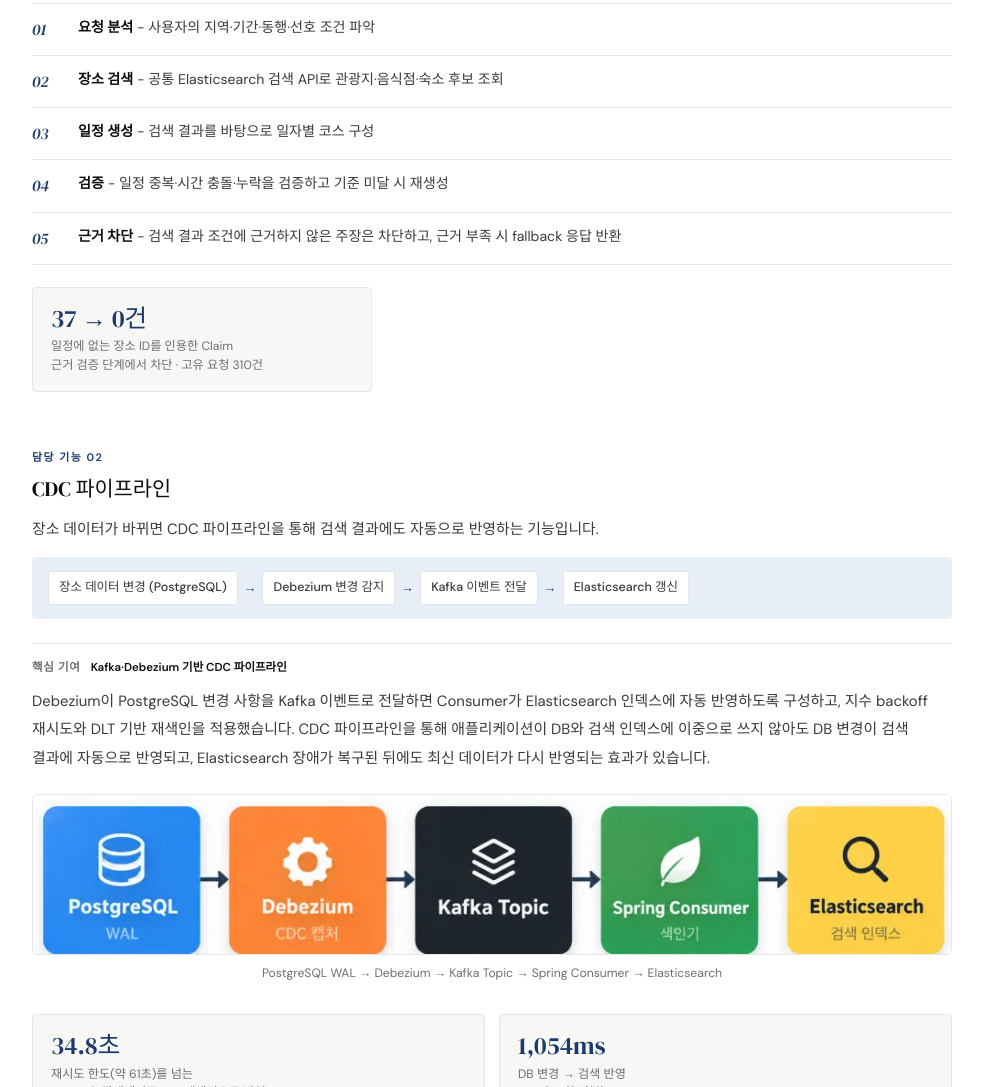
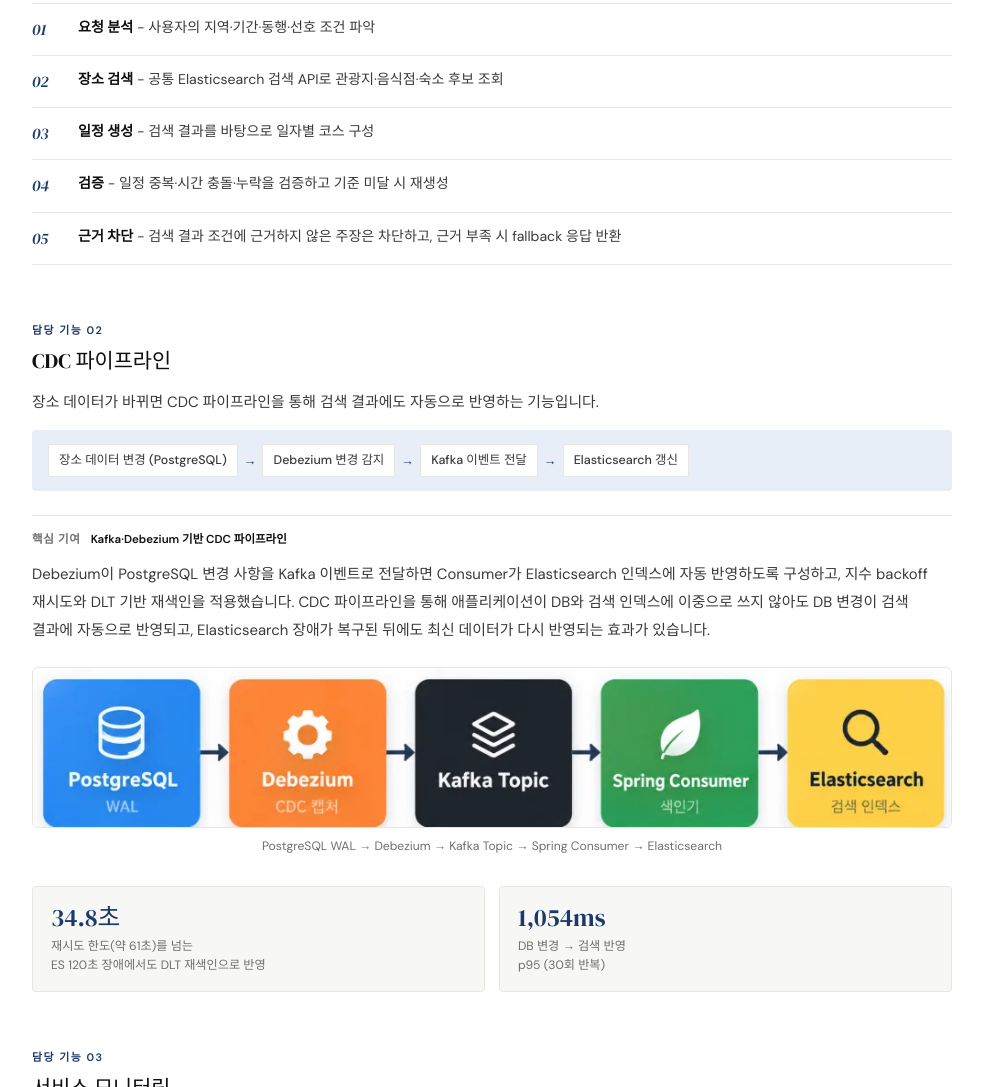
Before and after one commit to Bakhyoungwoo/Bakhyoungwoo.github.io, a plain HTML site: page gangwon.html in a window 1280 px wide. Shown: the part 3126-4213 px from the top of the page, without its empty margins (148-1131 px from the left). Drawn offline with Linux system fonts and the light colour scheme.

Commit message:
feat: update portfoilo

```diff
--- a/gangwon.html
+++ b/gangwon.html
@@ -82,7 +82,6 @@
     <div class="contrib-label">핵심 기여<span>LangGraph 기반 여행 코스 생성·근거 검증</span></div>
     <p class="body-text">요청 분석부터 검증까지 이어지는 파이프라인을 Spring Boot - FastAPI로 연동하고, 관광지·음식점·숙소 Agent가 모두 공통 Elasticsearch 검색 API를 사용하도록 통합했습니다.</p>
     <div class="flow-steps"><div class="flow-step"><div class="flow-num">01</div><div class="flow-text"><strong>요청 분석</strong> - 사용자의 지역·기간·동행·선호 조건 파악</div></div><div class="flow-step"><div class="flow-num">02</div><div class="flow-text"><strong>장소 검색</strong> - 공통 Elasticsearch 검색 API로 관광지·음식점·숙소 후보 조회</div></div><div class="flow-step"><div class="flow-num">03</div><div class="flow-text"><strong>일정 생성</strong> - 검색 결과를 바탕으로 일자별 코스 구성</div></div><div class="flow-step"><div class="flow-num">04</div><div class="flow-text"><strong>검증</strong> - 일정 중복·시간 충돌·누락을 검증하고 기준 미달 시 재생성</div></div><div class="flow-step"><div class="flow-num">05</div><div class="flow-text"><strong>근거 차단</strong> - 검색 결과 조건에 근거하지 않은 주장은 차단하고, 근거 부족 시 fallback 응답 반환</div></div></div>
-    <div class="stat-row" style="grid-template-columns:repeat(auto-fit,minmax(170px,340px))"><div class="stat-box"><div class="stat-num">37 → 0건</div><div class="stat-label">일정에 없는 장소 ID를 인용한 Claim<br>근거 검증 단계에서 차단 · 고유 요청 310건</div></div></div>
     <div class="role-head">
       <div class="role-num">담당 기능 02</div>
       <h3 class="subhead">CDC 파이프라인</h3>
```
Also changed, not shown: _archive/gangwon-claim-stat.html (added, +5 -0 lines).
